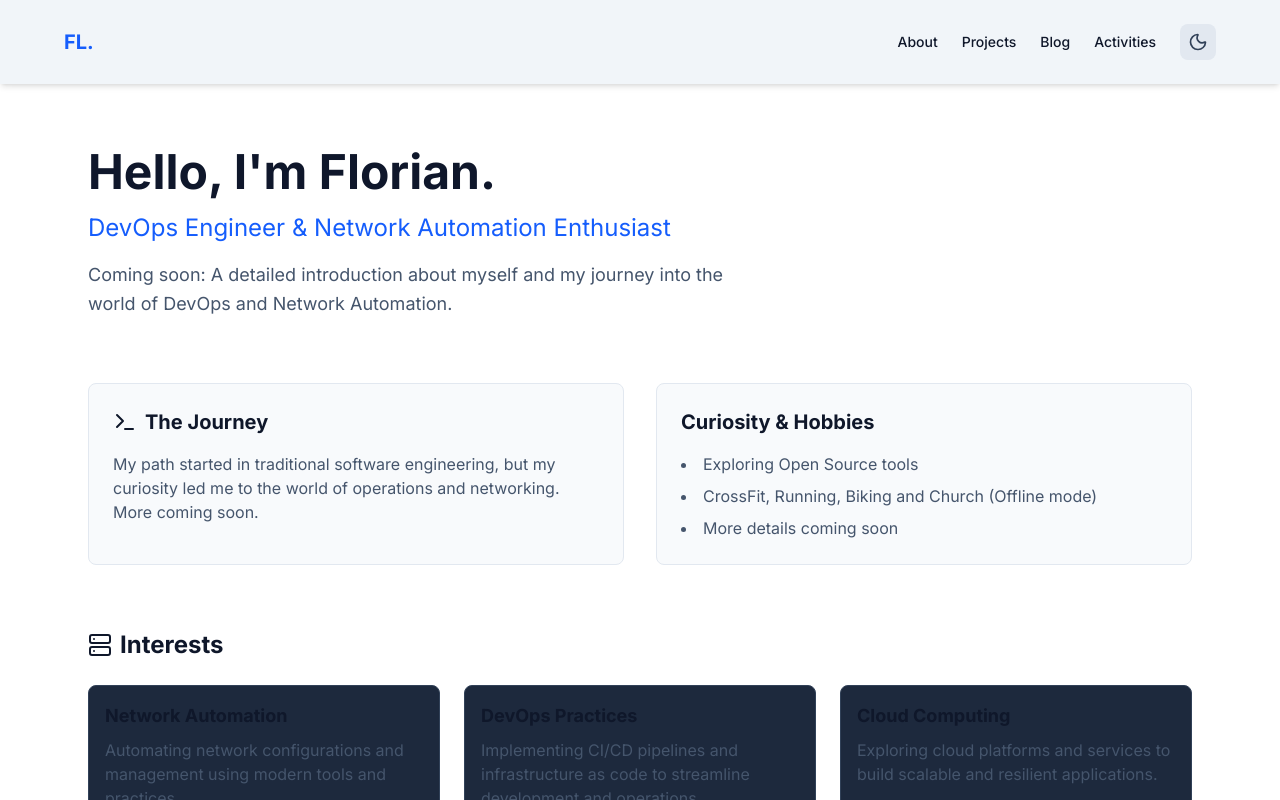
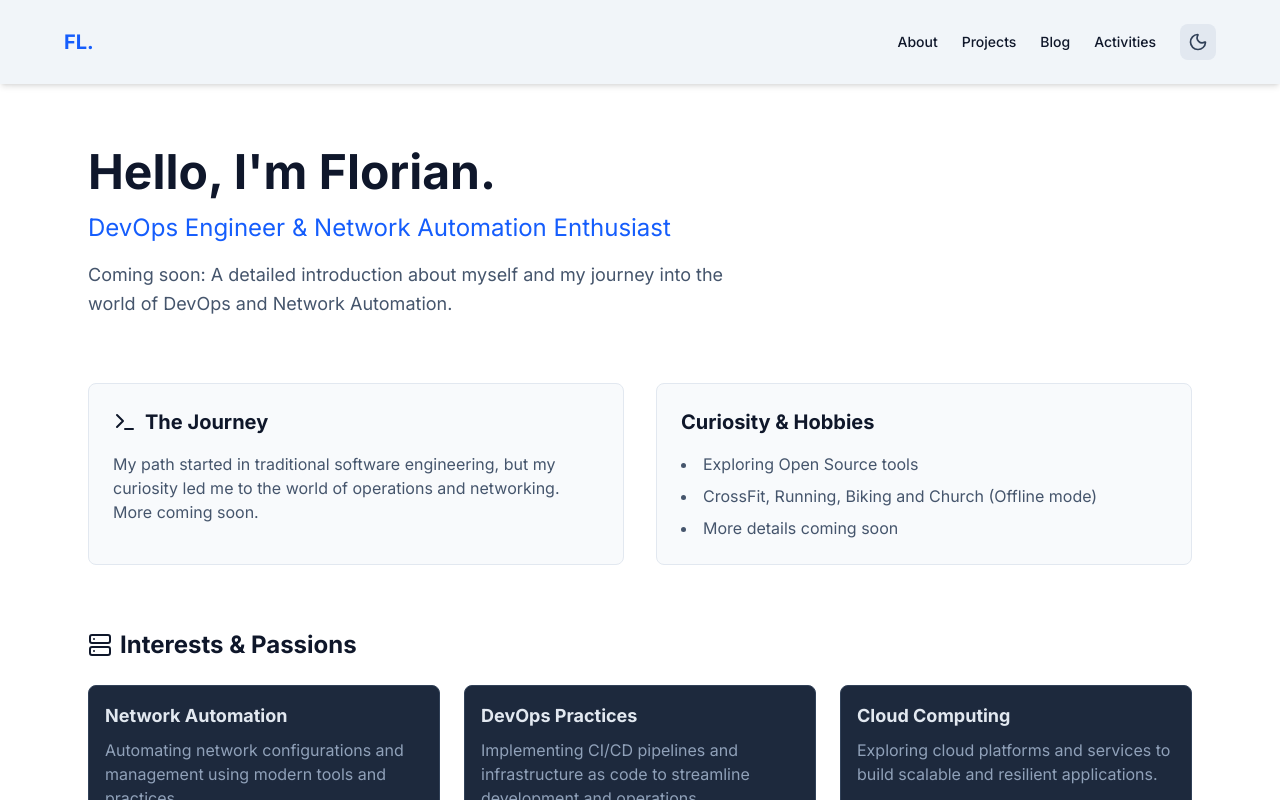
Before and after one commit to floehden/floehden.github.io, a Next.js app in the folder website/: page / in a window 1280 px wide. Shown: the top 800 px of the page. Built offline with nearby package versions, Linux system fonts and the light colour scheme.

Commit message:
explanantion on hover

```diff
--- a/website/app/page.tsx
+++ b/website/app/page.tsx
@@ -54,16 +54,16 @@ export default function Home() {
         </div>
       </section>
 
-      {/* Interests*/}
+      {/* Interests, Show Explanation only on hover in a floating box  */}
       <section>
-        <h3 className="text-2xl font-bold mb-6 flex items-center"><Server className="mr-2"/> Interests</h3>
+        <h3 className="text-2xl font-bold mb-6 flex items-center"><Server className="mr-2"/> Interests & Passions</h3>
         <div className="grid md:grid-cols-3 gap-6">
-          {interests.map(interest => (
-            <div key={interest.name} className="bg-slate-800 p-4 rounded-lg border border-slate-700 hover:border-blue-500 transition cursor-default">
-              <h4 className="font-bold text-lg mb-2">{interest.name}</h4>
-              <p className="text-slate-600 dark:text-slate-400 mb-2">{interest.description}</p>
-              <div className="opacity-0 hover:opacity-100 transition">
-                <p className="text-slate-500 text-sm italic">"{interest.explanation}"</p>
+          {interests.map((interest, idx) => (
+            <div key={idx} className="bg-slate-800 p-4 rounded-lg border border-slate-700 hover:border-blue-500 transition group relative">
+              <h4 className="text-lg font-bold text-slate-200 mb-2">{interest.name}</h4>
+              <p className="text-slate-400">{interest.description}</p>
+              <div className="absolute bottom-full left-1/2 transform -translate-x-1/2 mb-2 w-64 p-3 bg-slate-900 text-slate-200 text-sm rounded-lg border border-slate-700 opacity-0 group-hover:opacity-100 transition pointer-events-none">
+                {interest.explanation}
               </div>
             </div>
           ))}
```
